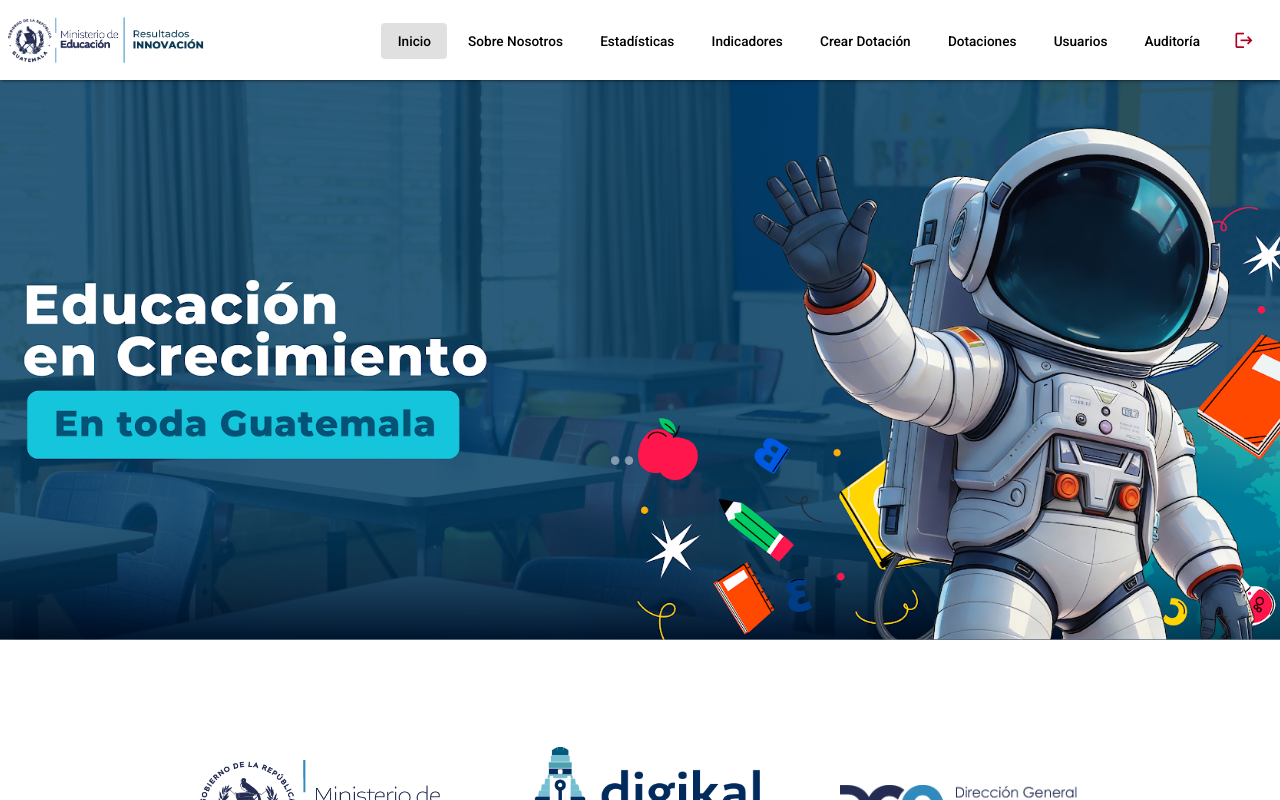
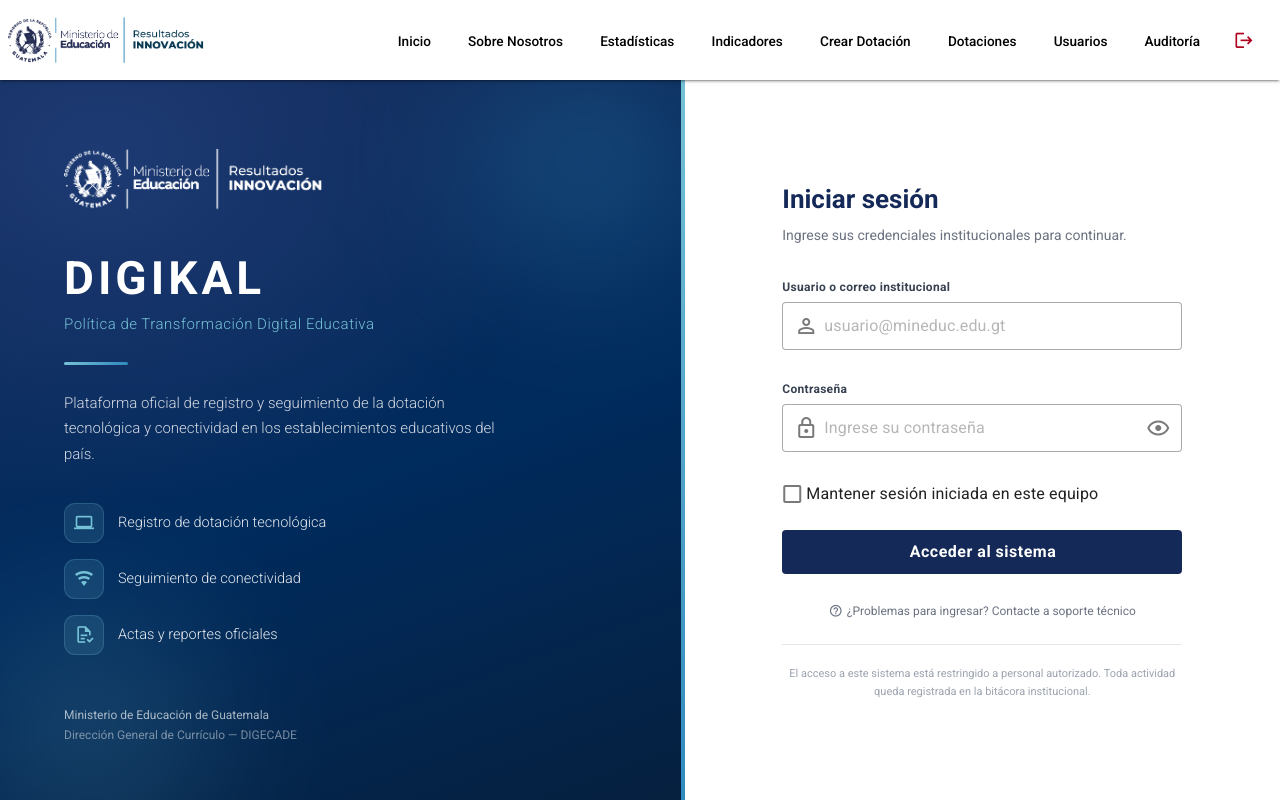
Before and after one commit to INNOVA-MINEDUC/DIGIKAL, a Vue app in the folder frontend/: page /#/login in a window 1280 px wide. Built offline with nearby package versions, Linux system fonts and the light colour scheme; no server answers; sample sign-in values are in the browser's storage.

Commit message:
cambios en el ngnx

```diff
--- a/frontend/src/views/LoginView.vue
+++ b/frontend/src/views/LoginView.vue
@@ -4,6 +4,10 @@
 
         <!-- ── PANEL INSTITUCIONAL ─────────────────────────────── -->
         <aside class="panel-inst d-none d-md-flex">
+          <!-- Destellos decorativos del fondo -->
+          <span class="glow glow--1" aria-hidden="true"></span>
+          <span class="glow glow--2" aria-hidden="true"></span>
+
           <div class="panel-inner">
             <img src="/icono2.png" alt="Ministerio de Educación de Guatemala" class="panel-logo" />
 
@@ -16,6 +20,21 @@
               Plataforma oficial de registro y seguimiento de la dotación tecnológica
               y conectividad en los establecimientos educativos del país.
             </p>
+
+            <ul class="panel-features">
+              <li>
+                <span class="feature-ic"><v-icon size="20">mdi-laptop</v-icon></span>
+                Registro de dotación tecnológica
+              </li>
+              <li>
+                <span class="feature-ic"><v-icon size="20">mdi-wifi</v-icon></span>
+                Seguimiento de conectividad
+              </li>
+              <li>
+                <span class="feature-ic"><v-icon size="20">mdi-file-document-check-outline</v-icon></span>
+                Actas y reportes oficiales
+              </li>
+            </ul>
           </div>
 
           <footer class="panel-footer">
@@ -190,14 +209,15 @@ async function login() {
 .panel-inst {
   position: relative;
   flex-direction: column;
-  justify-content: space-between;
   padding: 56px 64px;
-  background: linear-gradient(160deg, var(--navy) 0%, var(--navy-deep) 55%, #06203f 100%);
+  background:
+    radial-gradient(120% 90% at 15% 10%, #1d3a73 0%, transparent 55%),
+    linear-gradient(160deg, var(--navy) 0%, var(--navy-deep) 55%, #06203f 100%);
   color: #fff;
   overflow: hidden;
 }
 
-/* Franja de acento institucional */
+/* Franja de acento institucional en el borde derecho */
 .panel-inst::after {
   content: '';
   position: absolute;
@@ -206,32 +226,64 @@ async function login() {
   background: linear-gradient(180deg, var(--celeste), var(--azul));
 }
 
+/* Destellos suaves que dan profundidad al fondo */
+.glow {
+  position: absolute;
+  border-radius: 50%;
+  filter: blur(70px);
+  opacity: 0.5;
+  pointer-events: none;
+}
+
+.glow--1 {
+  top: -80px;
+  right: -60px;
+  width: 320px;
+  height: 320px;
+  background: radial-gradient(circle, var(--azul), transparent 70%);
+}
+
+.glow--2 {
+  bottom: -100px;
+  left: -80px;
+  width: 340px;
+  height: 340px;
+  background: radial-gradient(circle, var(--celeste), transparent 70%);
+  opacity: 0.28;
+}
+
+/* El contenido ocupa el espacio disponible y se centra verticalmente;
+   el footer queda abajo. */
 .panel-inner {
   position: relative;
+  z-index: 1;
+  flex: 1;
+  display: flex;
+  flex-direction: column;
+  justify-content: center;
   max-width: 460px;
-  margin-top: auto;
 }
 
 /* Se usa icono2.png y no logo.png: éste último trae un fondo blanco opaco
    (85% de sus píxeles) y al invertirlo se convierte en un bloque blanco.
    icono2.png sí es transparente, así que el filtro lo deja en blanco limpio. */
 .panel-logo {
-  width: 320px;
+  width: 260px;
   max-width: 100%;
-  margin-bottom: 44px;
+  margin-bottom: 40px;
   filter: brightness(0) invert(1);
 }
 
 .panel-title {
-  font-size: 44px;
+  font-size: 46px;
   font-weight: 700;
-  letter-spacing: 3px;
+  letter-spacing: 4px;
   line-height: 1.1;
   margin: 0;
 }
 
 .panel-subtitle {
-  margin: 8px 0 0;
+  margin: 10px 0 0;
   font-size: 15px;
   font-weight: 300;
   letter-spacing: 0.5px;
@@ -241,8 +293,9 @@ async function login() {
 .panel-rule {
   width: 64px;
   height: 3px;
-  margin: 28px 0;
-  background: var(--celeste);
+  margin: 26px 0;
+  border-radius: 2px;
+  background: linear-gradient(90deg, var(--celeste), var(--azul));
 }
 
 .panel-text {
@@ -250,12 +303,44 @@ async function login() {
   font-size: 15px;
   font-weight: 300;
   line-height: 1.7;
-  color: rgba(255, 255, 255, 0.8);
+  color: rgba(255, 255, 255, 0.82);
+}
+
+/* Lista de características */
+.panel-features {
+  list-style: none;
+  margin: 36px 0 0;
+  padding: 0;
+  display: flex;
+  flex-direction: column;
+  gap: 16px;
+}
+
+.panel-features li {
+  display: flex;
+  align-items: center;
+  gap: 14px;
+  font-size: 14.5px;
+  font-weight: 300;
+  color: rgba(255, 255, 255, 0.9);
+}
+
+.feature-ic {
+  display: inline-flex;
+  align-items: center;
+  justify-content: center;
+  width: 40px;
+  height: 40px;
+  flex-shrink: 0;
+  border-radius: 11px;
+  color: var(--celeste);
+  background: rgba(117, 193, 213, 0.14);
+  border: 1px solid rgba(117, 193, 213, 0.22);
 }
 
 .panel-footer {
   position: relative;
-  margin-top: auto;
+  z-index: 1;
   padding-top: 40px;
   font-size: 12px;
   color: rgba(255, 255, 255, 0.65);
```
Also changed, not shown: frontend/src/router.js (+5 -2 lines).
